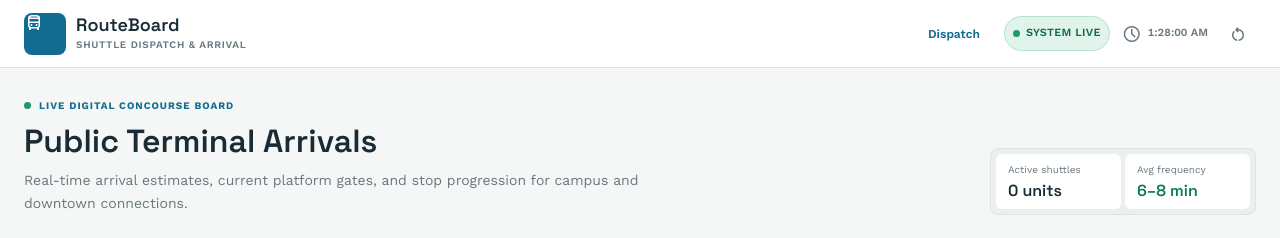
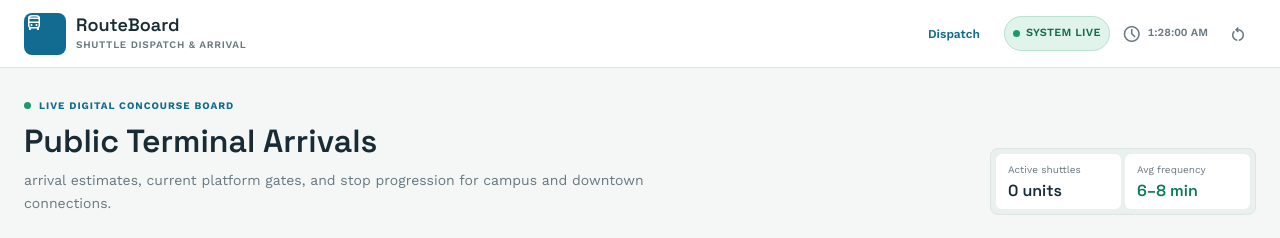
Before and after one commit to Elgueromiranda/route-board, a React (Vite) app in the folder route-board/: page / in a window 1280 px wide. Shown: the top 238 px of the page. Built offline with nearby package versions, Linux system fonts and the light colour scheme; no server answers.

Commit message:
removed real time tracking claim

```diff
--- a/route-board/src/routes/index.tsx
+++ b/route-board/src/routes/index.tsx
@@ -369,7 +369,7 @@ function Home() {
             </div>
             <h1 id="page-title" className="my-2 font-['Space_Grotesk',sans-serif] text-[27px] leading-tight font-semibold sm:text-[32px]">Public Terminal Arrivals</h1>
             <p className="m-0 max-w-[630px] text-xs leading-relaxed text-[#687780] sm:text-sm">
-              Real-time arrival estimates, current platform gates, and stop progression for campus and downtown connections.
+              arrival estimates, current platform gates, and stop progression for campus and downtown connections.
             </p>
           </div>
           <div className="flex w-full gap-1 rounded-lg border border-[#dce4e5] bg-[#eaf0ed] p-[5px] lg:w-auto" aria-label="Hub information">
```
